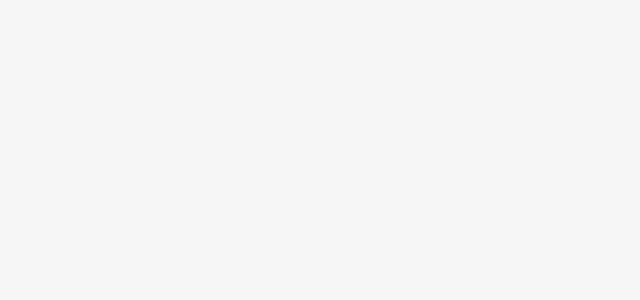
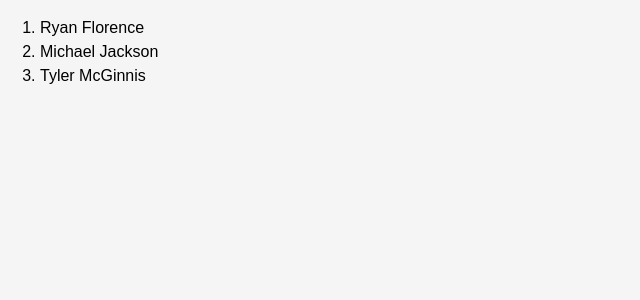
Before and after one commit to findforhad/basic-react-my-contacts-app, a React (Create React App) app: page / in a window 1280 px wide. Shown: the top 300 px of the page, without its empty margins (0-640 px from the left). Built offline with nearby package versions, Linux system fonts and the light colour scheme.

Commit message:
displayed all contacts useing map method and object like syntext

```diff
--- a/src/ListContacts.js
+++ b/src/ListContacts.js
@@ -1,14 +1,15 @@
-import React from 'react'
+import React from "react";
 
 class ListContact extends React.Component {
-    render(){
-        console.log("Props", this.props)
-        return (
-            <ol>
-
-            </ol>
-        )
-    }
+  render() {
+    return (
+      <ol>
+        {this.props.contacts.map(contact => {
+          return <li key={contact.id}>{contact.name}</li>;
+        })}
+      </ol>
+    );
+  }
 }
 
-export default ListContact
+export default ListContact;
```
